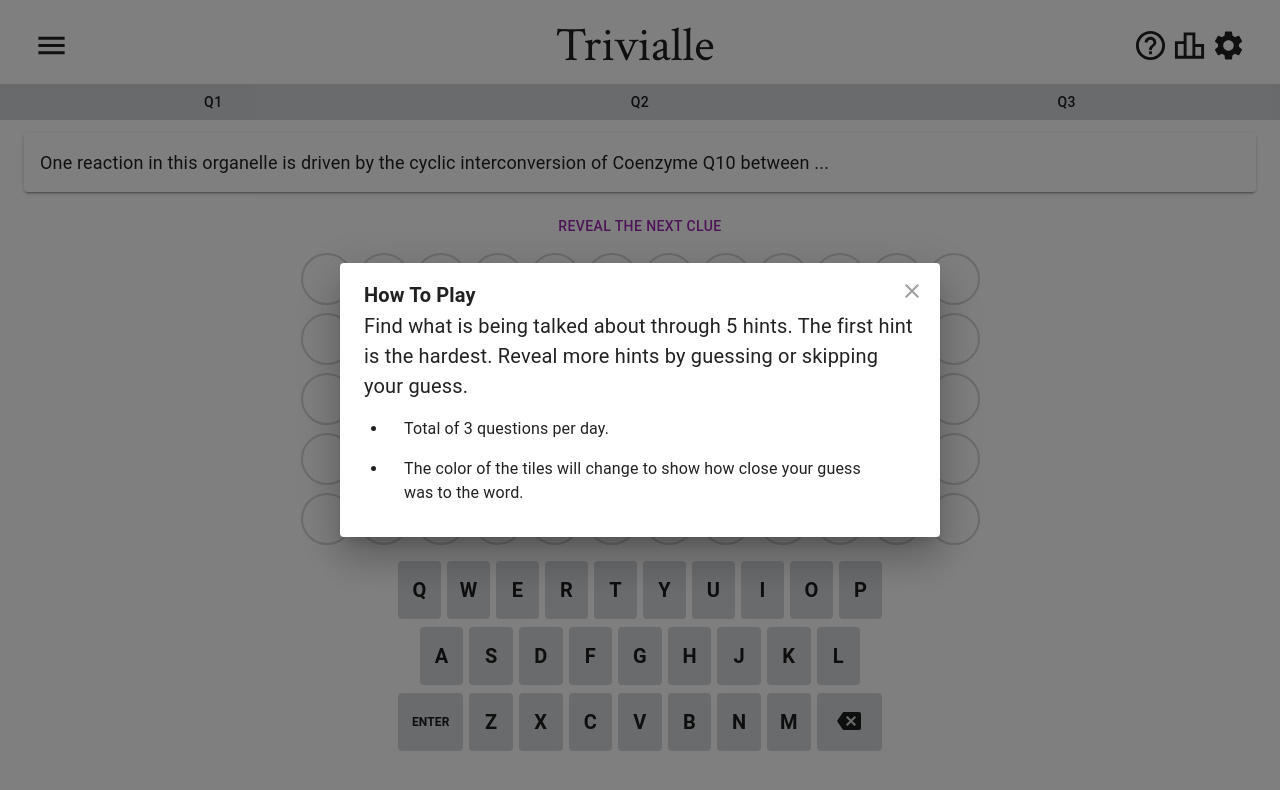
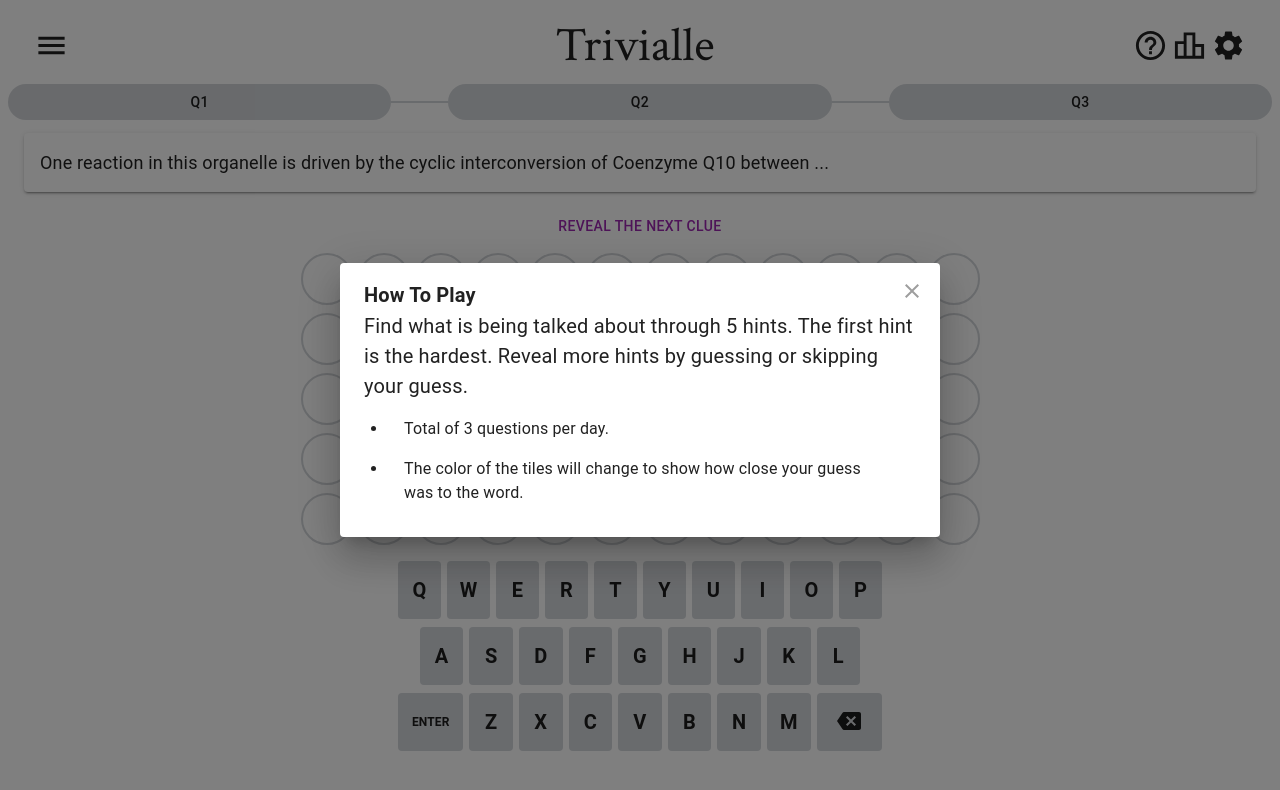
Before and after one commit to dotcomstar/Triviale, a React (Vite) app: page / in a window 1280 px wide. Shown: the top 790 px of the page. Built offline with nearby package versions, Linux system fonts and the light colour scheme; what simple-zustand-devtools would draw is missing.

Commit message:
Convert progress bar to stepper buttons

```diff
--- a/src/App.tsx
+++ b/src/App.tsx
@@ -91,7 +91,7 @@ function App() {
         <Grid item xs={12}>
           <NavBar />
         </Grid>
-        <Grid item xs={12}>
+        <Grid item xs={12} px={1}>
           <ProgressBar />
         </Grid>
         <Grid item xs={12}>
--- a/src/components/progressBar/ProgressBar.tsx
+++ b/src/components/progressBar/ProgressBar.tsx
@@ -1,4 +1,4 @@
-import { Button, Stack } from "@mui/material";
+import { Box, Button, Stack } from "@mui/material";
 import { QUESTIONS_PER_DAY } from "../../constants/settings";
 import useCurrGuessStore from "../../stores/currGuessStore";
 import useGameStateStore from "../../stores/gameStateStore";
@@ -17,10 +17,11 @@ const ProgressBar = () => {
     >
       {Array(QUESTIONS_PER_DAY)
         .fill("")
-        .map((_, i) => (
+        .map((_, i, arr) => (
+          <>
             <Button
               key={i}
-            fullWidth
+              // fullWidth
               variant="contained"
               onClick={() => {
                 resetGuess();
@@ -39,10 +40,20 @@ const ProgressBar = () => {
                   ? "success"
                   : "error"
               }
-            sx={{ borderRadius: 0 }}
+              sx={{ borderRadius: 30, width: "calc(100% / 3)" }}
             >
               {`Q${i + 1}`}
             </Button>
+            {i < arr.length - 1 && (
+              <Box
+                sx={{
+                  width: "calc(5%)",
+                  borderBottom: 2,
+                  borderColor: "primary.dark",
+                }}
+              />
+            )}
+          </>
         ))}
     </Stack>
   );
```
Lines whose indentation alone changed are shown as unchanged.
